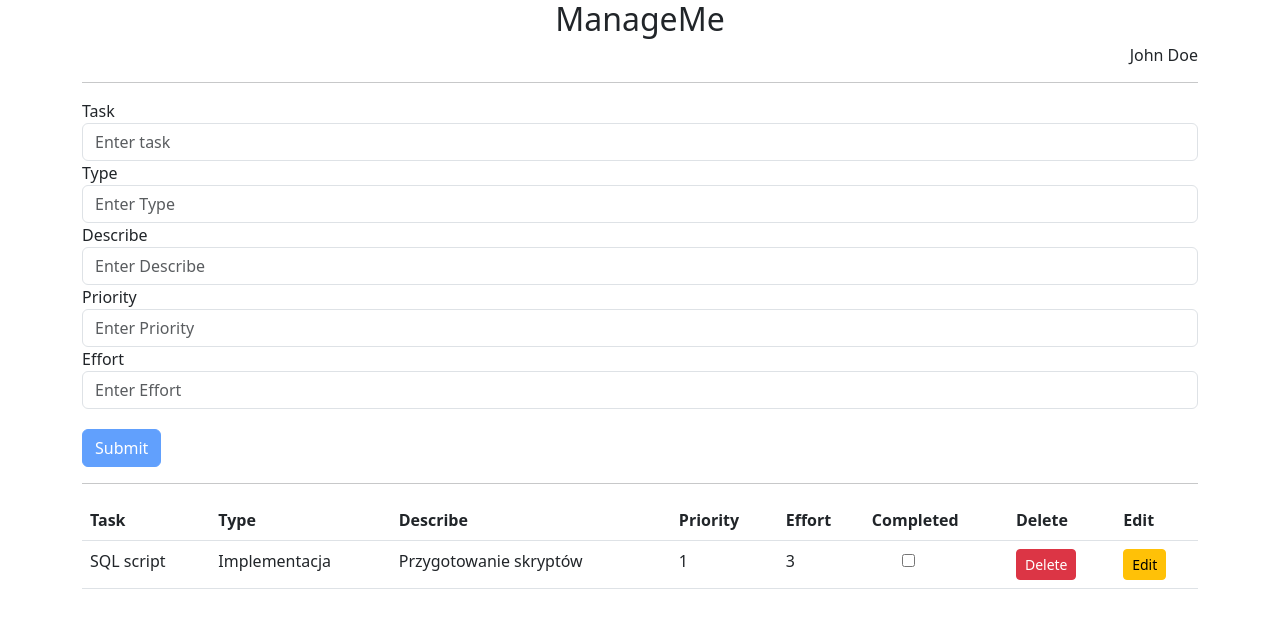
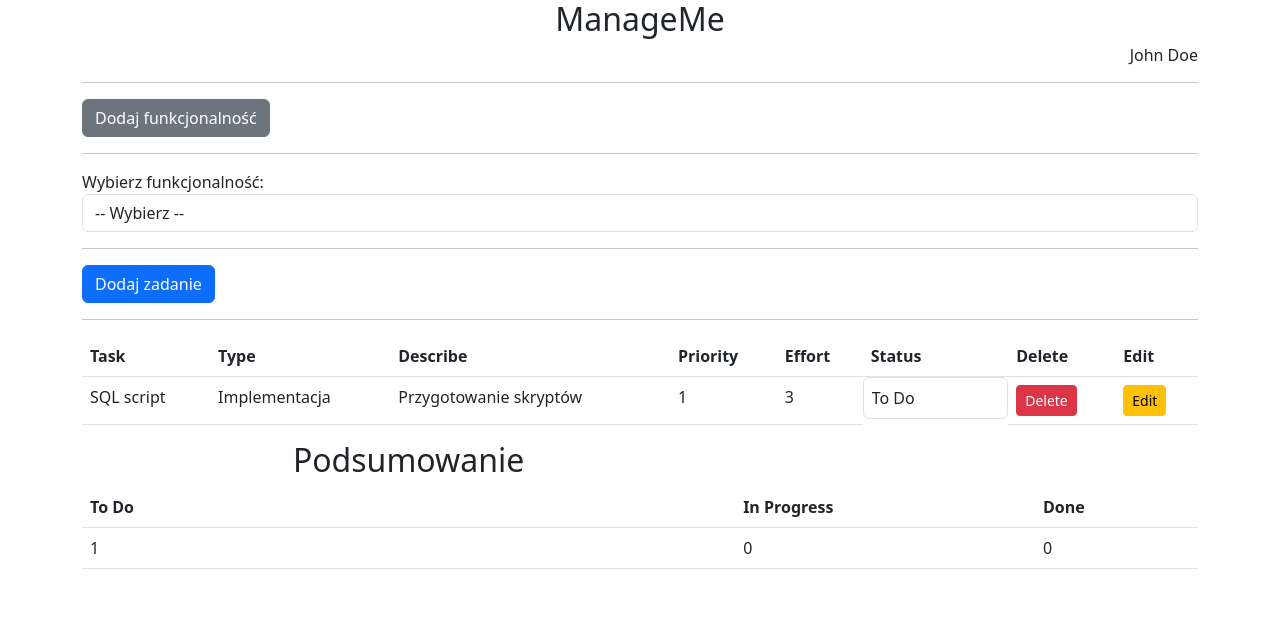
Before and after one commit to SebastianKnapovsky/AplikacjeWeb, an Angular app in the folder proj-zal/: page / in a window 1280 px wide. Shown: the top 628 px of the page. Built offline with nearby package versions, Linux system fonts and the light colour scheme.

Commit message:
implementacja -cd
implementacja -cd

```diff
--- a/proj-zal/src/app/app.component.ts
+++ b/proj-zal/src/app/app.component.ts
@@ -6,5 +6,5 @@ import { Component } from '@angular/core';
   styleUrls: ['./app.component.css']
 })
 export class AppComponent {
-  title = 'todo';
+  title = 'ManageMe';
 }
--- a/proj-zal/src/app/todolist/todolist.component.html
+++ b/proj-zal/src/app/todolist/todolist.component.html
@@ -3,6 +3,36 @@
     <h1>ManageMe</h1>
     <h2>John Doe</h2>
     <hr>
+
+    <form (ngSubmit)="onFunctionalitySubmit(functionalityForm)" #functionalityForm="ngForm" *ngIf="showFunctionalityForm">
+        <div class="form-group">
+            <label for="functionalityName">Functionality Name</label>
+            <input type="text" class="form-control" id="functionalityName" placeholder="Enter functionality name" ngModel name="functionalityName" required>
+
+            <button type="submit" class="btn btn-primary">Submit</button>
+        </div>
+    </form>
+
+    <button (click)="toggleFunctionalityForm()" class="btn btn-secondary">Dodaj funkcjonalność</button>
+
+    <hr>
+
+    <label for="functionalityFilter">Wybierz funkcjonalność:</label>
+    <select class="form-control" id="functionalityFilter" [(ngModel)]="selectedFunctionality">
+        <option value="">-- Wybierz --</option>
+        <option *ngFor="let functionality of functionalityArray" [value]="functionality">{{ functionality }}</option>
+    </select>
+
+    <hr>
+
+    <div *ngIf="selectedFunctionality">
+        <h3>Wybrana funkcjonalność: {{ selectedFunctionality }}</h3>
+    </div>
+
+    <button class="btn btn-primary" (click)="showTaskForm = true">Dodaj zadanie</button>
+
+    <div *ngIf="showTaskForm">
+        <h3>Dodaj nowe zadanie</h3>
     <form (ngSubmit)="onSubmit(taskForm)" #taskForm="ngForm">
         <div class="form-group">
             <label for="task">Task</label>
@@ -20,6 +50,7 @@
         </div>
         <button [disabled]="taskForm.invalid" id="submitButton" type="submit" class="btn btn-primary">Submit</button>
     </form>
+    </div>
 
     <hr>
 
@@ -31,7 +62,7 @@
                 <th scope="col">Describe</th>
                 <th scope="col">Priority</th>
                 <th scope="col">Effort</th>
-                <th scope="col">Completed</th>
+                <th scope="col">Status</th>
                 <th scope="col">Delete</th>
                 <th scope="col">Edit</th>
             </tr>
@@ -43,11 +74,33 @@
                 <td>{{t.taskdescribe}}</td>
                 <td>{{t.taskpriority}}</td>
                 <td>{{t.taskeffort}}</td>
-                <td><input (change)="onCheck(i)" id="myCheckbox" type="checkbox"></td>
+                <select class="form-control" [(ngModel)]="t.taskStatus">
+                    <option value="To Do">To Do</option>
+                    <option value="In Progress">In Progress</option>
+                    <option value="Done">Done</option>
+                  </select>
                 <td><button class="btn btn-danger btn-sm" (click)="onDelete(i)">Delete</button></td>
                 <td><button class="btn btn-warning btn-sm" (click)="onEdit(i)">Edit</button></td>
             </tr>
 
         </tbody>
     </table>
+
+<table class="table">
+    <thead>
+        <h1>Podsumowanie</h1>
+      <tr>
+        <th scope="col">To Do</th>
+        <th scope="col">In Progress</th>
+        <th scope="col">Done</th>
+      </tr>
+    </thead>
+    <tbody>
+      <tr>
+        <td>{{ countTasksByStatus('To Do') }}</td>
+        <td>{{ countTasksByStatus('In Progress') }}</td>
+        <td>{{ countTasksByStatus('Done') }}</td>
+      </tr>
+    </tbody>
+  </table>
 </div>
--- a/proj-zal/src/app/todolist/todolist.component.ts
+++ b/proj-zal/src/app/todolist/todolist.component.ts
@@ -7,7 +7,13 @@ import { NgForm } from '@angular/forms';
   styleUrls: ['./todolist.component.css']
 })
 export class TodolistComponent implements OnInit {
-  taskArray = [{ taskName: 'SQL script',tasktype: 'Implementacja',taskdescribe: 'Przygotowanie skryptów',taskpriority: '1',taskeffort: '3', isCompleted: false }];
+  taskArray = [{ taskName: 'SQL script',tasktype: 'Implementacja',taskdescribe: 'Przygotowanie skryptów',taskpriority: '1',taskeffort: '3', taskStatus: "To Do" }];
+
+  functionalityArray: string[] = [];
+  selectedFunctionality: string = '';
+  showFunctionalityForm: boolean = false;
+
+  showTaskForm: boolean = false;
 
   constructor() { }
 
@@ -23,7 +29,7 @@ export class TodolistComponent implements OnInit {
       taskdescribe: form.controls['describe'].value,
       taskpriority: form.controls['priority'].value,
       taskeffort: form.controls['effort'].value,
-      isCompleted: false
+      taskStatus: form.controls['taskStatus'].value
     })
     form.reset();
   }
@@ -36,9 +42,37 @@ export class TodolistComponent implements OnInit {
     console.log(index);
   }
 
-  onCheck(index: number) {
-    console.log(this.taskArray);
-    this.taskArray[index].isCompleted = !this.taskArray[index].isCompleted;
+
+
+
+  onFunctionalitySubmit(functionalityForm: NgForm) {
+    const functionalityName = functionalityForm.value.functionalityName;
+
+    this.functionalityArray.push(functionalityName);
+
+    functionalityForm.reset();
   }
 
+
+  toggleFunctionalityForm() {
+    this.showFunctionalityForm = !this.showFunctionalityForm;
+  }
+
+
+  onFunctionalitySelectionChange() {
+
+    console.log('Wybrana funkcjonalność:', this.selectedFunctionality);
+  }
+
+
+
+  onTaskStatusChange(task: any) {
+
+    console.log('Zmieniony status dla zadania:', task.taskName, '- Nowy status:', task.taskStatus);
+  }
+
+
+  countTasksByStatus(status: string): number {
+    return this.taskArray.filter(task => task.taskStatus === status).length;
+  }
 }
```
